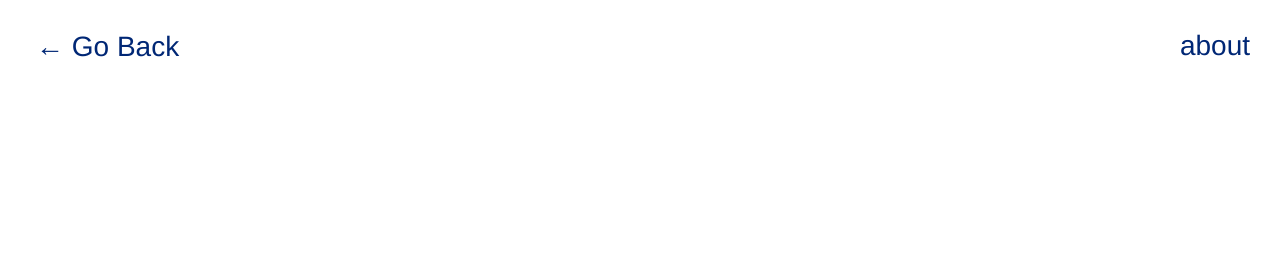
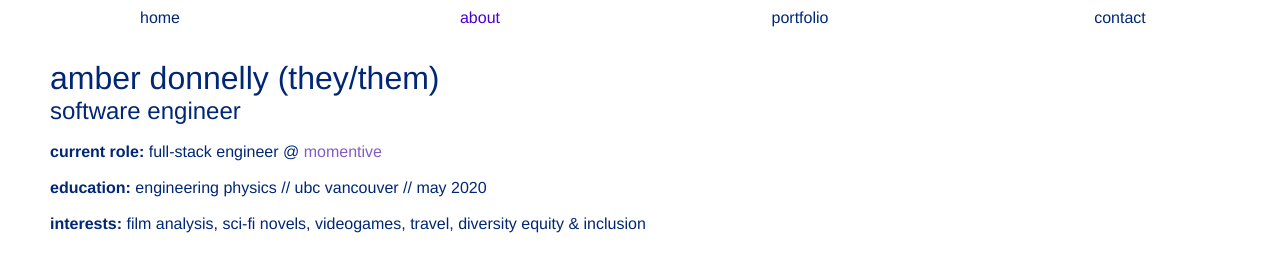
Before and after one commit to amberdonnelly/portfolio-site, a Gatsby site: page / in a window 1280 px wide. Built offline with nearby package versions, Linux system fonts and the light colour scheme; Gatsby itself is replaced by a stand-in of ours.

Commit message:
added some content

```diff
--- a/gatsby-config.js
+++ b/gatsby-config.js
@@ -3,5 +3,7 @@ module.exports = {
     siteUrl: "https://www.amberdonnelly.com",
     title: "Amber's Portfolio Site",
   },
-  plugins: ["gatsby-plugin-sass"],
+  plugins: [
+    "gatsby-plugin-sass",
+  ],
 };
--- a/package.json
+++ b/package.json
@@ -16,7 +16,9 @@
   },
   "dependencies": {
     "gatsby": "^3.14.2",
+    "gatsby-plugin-manifest": "^4.0.0",
     "gatsby-plugin-sass": "^4.14.0",
+    "gatsby-plugin-sharp": "^4.0.0",
     "react": "^17.0.1",
     "react-bootstrap": "^1.6.4",
     "react-dom": "^17.0.1",
--- a/src/pages/index.js
+++ b/src/pages/index.js
@@ -1,13 +1,14 @@
 import * as React from "react"
 import { useState, useEffect } from "react"
-import { Container, Row, Button } from "react-bootstrap"
+import { Container, Row, Col, Button } from "react-bootstrap"
 
 // images
 import ArrowImg from "../images/arrow.gif"
 
 // styles
 import '../scss/main.scss';
-import '../scss/section.scss';
+import '../scss/menu.scss';
+import '../scss/sections.scss';
 
 // data
 const sections = [
@@ -19,32 +20,81 @@ const sections = [
 // components
 function AboutSection(props) {
   return(
-    <></>
+    <Container className="about">
+      <h1>amber donnelly (they/them)</h1>
+      <h2>software engineer</h2>
+      <br />
+      <p>
+        <strong>current role:</strong> full-stack engineer @ <a href="">momentive</a>
+      </p>
+      <br />
+      <p>
+        <strong>education:</strong> engineering physics // ubc vancouver // may 2020
+      </p>
+      <br />
+      <p>
+        <strong>interests:</strong> film analysis, sci-fi novels, videogames, travel, diversity equity &amp; inclusion
+      </p>
+      <br />
+      {/* <a href="">resume</a> */}
+    </Container>
   )
 }
 
 function PortfolioSection(props) {
   return(
-    <></>
+    <Container className="portfolio">
+      <p>
+        projects will go here :)
+      </p>
+    </Container>
   )
 }
 
 function ContactSection(props) {
   return(
-    <></>
+    <Container className="portfolio">
+      <p>
+        this is going to be an email form!
+      </p>
+      <br />
+      <p>
+        but in the meantime, here's my <a target="_blank" href="https://www.linkedin.com/in/amberdonnelly/">linkedin</a>
+      </p>
+    </Container>
   )
 }
 
 function SectionPage(props) {
-  const { section, onClose } = props;
+  const { section } = props;
   return(
     <Container className="section-page">
-      <Button className="section-page__close" onClick={onClose}>&#8592; Go Back</Button>
-      <h2 className="section-page__title">{section}</h2>
       {section === "about" && <AboutSection />}
       {section === "portfolio" && <PortfolioSection />}
       {section === "contact" && <ContactSection />}
     </Container>
+  )
+}
+
+function SectionMenu(props) {
+  const { section, onClick } = props;
+  return(
+    <Row className="menu">
+      <Col className="menu__space">
+        <Button className="menu__item" onClick={onClick}>
+          home
+        </Button>
+      </Col>
+      {sections.map( (menuSection) => {
+        return (
+          <Col className="menu__space">
+            <Button className={menuSection === section ? "menu__item menu__item-selected" : "menu__item"} onClick={onClick}>
+              {menuSection}
+            </Button>
+          </Col>
+        )
+    })}
+    </Row>
   )
 }
 
@@ -53,6 +103,7 @@ const HomePage = () => {
   const [section, setSection] = useState(null);
   const [timer, setTimer] = useState(5.5); // set timer to 15s on page load
   const [showArrow, setShowArrow] = useState(true);
+  const [shouldRedirect, setshouldRedirect] = useState(true);
 
   useEffect(() => {
     if (timer > 0) {
@@ -65,17 +116,26 @@ const HomePage = () => {
       }
       setTimeout(() => {
         // only want to be redirected once
-        setTimer(-1);
+        setshouldRedirect(false);
         // only want to see the arrow once
         setShowArrow(false);
         // handle redirect
-        setSection("about");
+        if (shouldRedirect) {
+          setSection("about");
+        }
       }, 500);
     }
   })
 
   function sectionSelected(e) {
-    setSection(e.target.innerText);
+    setTimer(-1);
+    setshouldRedirect(false);
+    const selectionText =  e.target.innerText
+    if (selectionText === "home") {
+      setSection(null);
+    } else {
+      setSection(selectionText);
+    }
   }
 
   function closeSection() {
@@ -85,7 +145,7 @@ const HomePage = () => {
   return (
     <main className="home">
       {/* Page setting */}
-      <title>home</title>
+      <title>amber</title>
 
       {/* If no section is selected, render the options */}
       {!section &&
@@ -104,7 +164,12 @@ const HomePage = () => {
       }
 
       {/* Render whichever section is selected */}
-      {!!section && <SectionPage section={section} onClose={closeSection} />}
+      {!!section &&
+        <Container className="page">
+          <SectionMenu section={section} onClick={sectionSelected} />
+          <SectionPage section={section} />
+        </Container>
+      }
 
     </main>
   )
--- a/src/scss/global.scss
+++ b/src/scss/global.scss
@@ -11,6 +11,19 @@ a, p, h1, h2, h3, button {
     font-family: $font-main;
     font-weight: 100;
     color: $color-mediumblue;
+    text-decoration: none;
+}
+
+a {
+    margin: 0;
+    font-family: $font-main;
+    font-weight: 100;
+    color: $color-lightpurple;
+    text-decoration: none;
+    &:hover {
+        color: $color-brightpurple;
+        cursor: pointer;
+    }
 }
 
 button {
--- a/src/scss/main.scss
+++ b/src/scss/main.scss
@@ -24,6 +24,10 @@
     }
 }
 
+.page {
+    height: 100%;
+}
+
 .sections {
     text-align: center;
     &__row {
--- /dev/null
+++ b/src/scss/menu.scss
@@ -0,0 +1,25 @@
+@import "global";
+
+.menu {
+    position: absolute;
+    width: 100%;
+    top: 0;
+    display: flex;
+    text-align: center;
+    padding: 8px 0;
+    // background-color: $color-darkblue;
+    &__space {
+        width: 25%;
+    }
+    &__item {
+        font-size: 16px;
+        // color: $color-lightblue;
+        &-selected {
+            // text-decoration: underline;
+            color: $color-brightpurple;
+        }
+    }
+    &__item:hover {
+        color: $color-brightpurple;
+    }
+}
--- a/src/scss/section.scss
+++ /dev/null
@@ -1,16 +0,0 @@
-@import "global";
-
-.section-page {
-    &__close {
-        position: absolute;
-        left: 30px;
-        top: 30px;
-        font-size: 28px;
-    }
-    &__title {
-        position: absolute;
-        right: 30px;
-        top: 30px;
-        font-size: 28px;
-    }
-}
--- /dev/null
+++ b/src/scss/sections.scss
@@ -0,0 +1,10 @@
+@import "global";
+
+.section-page {
+    padding: 60px 50px;
+    height: 100%;
+}
+
+.about .portfolio {
+    height: 100%;
+}
--- a/src/scss/variables.scss
+++ b/src/scss/variables.scss
@@ -7,4 +7,5 @@ $color-mediumblue: #002775;
 $color-brightblue: #93C2FF;
 $color-lightblue: #E7F1FF;
 $color-brightpurple: #4800D4;
+$color-lightpurple: #805DC5;
 $color-darkpurple: #31008E;
```
Also changed, not shown: src/pages/about.js (deleted, +0 -19 lines), src/pages/portfolio.js (deleted, +0 -19 lines), src/images/gatsby-icon.png (added), static/favicon.ico (added), 1 other file.
